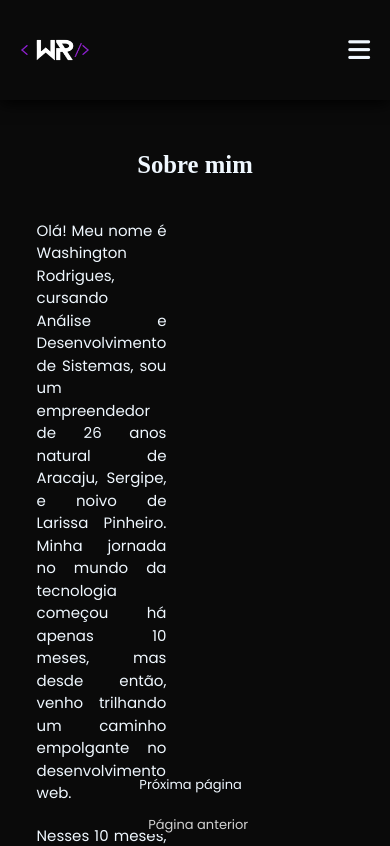
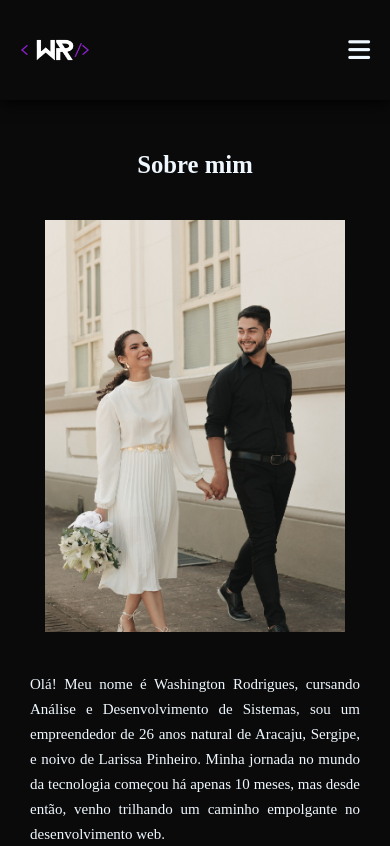
Before and after one commit to washingtonrodriigues/meu-portifolio, a React (Vite) app: page /about in a window 390 px wide. Shown: the top 846 px of the page. Built offline with nearby package versions, Linux system fonts and the light colour scheme; the HTML template or start-up script is replaced by a standard one; a web font is replaced by a local one.

Commit message:
ajustes nos botoes de next e prev e estilização responsiva da tela about

```diff
--- a/src/Components/About/index.jsx
+++ b/src/Components/About/index.jsx
@@ -12,6 +12,7 @@ export default function About() {
       animate={{ opacity: 1 }}
       exit={{ opacity: 0 }}
       className={classNames(styles.container_about)}
+      style={{ position: 'relative' }}
     >
       <h2>Sobre mim</h2>
       <div className={classNames(styles.content_about)}>
@@ -24,8 +25,8 @@ export default function About() {
         </div>
         <img src="../../public/couple.jpg" alt="" className={classNames(styles.img_about)} />
       </div>
-      <PreviousPage to={'/experience'} />
-      <NextPage to={'/contact'} />
+      <PreviousPage className={classNames(styles.previous_page_about)} to={'/experience'} />
+      <NextPage className={classNames(styles.next_page_about)} to={'/contact'} />
     </motion.div>
   );
 }
--- a/src/Components/About/styles.module.css
+++ b/src/Components/About/styles.module.css
@@ -24,8 +24,9 @@
 .text > p {
   text-align: justify;
   margin-top: 20px;
-  font-family: var(--font-Poppins);
+  font-family: var(--font-REM);
   font-size: 15px;
+  line-height: 30px;
 }
 
 .img_about {
@@ -37,3 +38,94 @@
   text-decoration: none;
   color: var(--color-purple);
 }
+
+.previous_page_about,
+.next_page_about {
+  bottom: -60px;
+}
+
+/* MEDIA QUERY */
+@media (min-width: 1441px) {
+  .container_about > h2 {
+    font-size: 3.5rem;
+  }
+
+  .text > p {
+    font-size: 2rem;
+    line-height: 50px;
+  }
+
+  .next_page_about,
+  .previous_page_about {
+    font-size: 1.5rem;
+  }
+}
+
+@media (max-width: 1024px) {
+  .img_about {
+    width: 100%;
+    max-width: 400px;
+  }
+}
+
+@media (max-width: 768px) {
+  .content_about {
+    display: flex;
+    flex-direction: column-reverse;
+    gap: 30px;
+  }
+
+  .img_about {
+    width: 100%;
+    max-width: 300px;
+    margin-top: 50px;
+  }
+}
+
+@media (max-width: 425px) {
+  .content_about {
+    display: flex;
+    flex-direction: column-reverse;
+    gap: 20px;
+    padding-left: 30px;
+    padding-right: 30px;
+  }
+
+  .img_about {
+    margin-top: 20px;
+  }
+
+  .text > p {
+    line-height: 25px;
+  }
+
+  .next_page_about {
+    bottom: -30px;
+    right: 39%;
+  }
+
+  .previous_page_about {
+    bottom: -60px;
+    left: 39%;
+  }
+}
+
+@media (max-width: 380px) {
+  .next_page_about {
+    right: 38%;
+  }
+
+  .previous_page_about {
+    left: 37%;
+  }
+}
+
+@media (max-width: 320px) {
+  .next_page_about {
+    right: 35%;
+  }
+
+  .previous_page_about {
+    left: 36%;
+  }
+}
--- a/src/Components/Experience/index.jsx
+++ b/src/Components/Experience/index.jsx
@@ -28,6 +28,7 @@ export default function Experience() {
       animate={{ opacity: 1 }}
       exit={{ opacity: 0 }}
       className={classNames(styles.container_exp)}
+      style={{ position: 'relative' }}
     >
       <div>
         <h2 className={classNames(styles.h2_exp)}>Experiência</h2>
@@ -52,8 +53,14 @@ export default function Experience() {
         <h2 className={classNames(styles.h2_skills)}>Competências</h2>
         <Skills />
       </div>
-      <PreviousPage to={"/projects"} />
-      <NextPage to={"/about"} />
+      <PreviousPage
+        className={classNames(styles.previous_page_exp)}
+        // style={{ left: '0', fontSize: '12px' }}
+        to={"/projects"} />
+      <NextPage
+        className={classNames(styles.next_page_exp)}
+        // style={{ right: '0', fontSize: '12px' }}
+        to={"/about"} />
     </motion.div>
   );
 }
--- a/src/Components/Experience/styles.module.css
+++ b/src/Components/Experience/styles.module.css
@@ -108,6 +108,14 @@ div {
     margin: 0 auto;
     width: 100%;
   }
+
+  .next_page_exp {
+    right: 0;
+  }
+
+  .previous_page_exp {
+    left: 0;
+  }
 }
 
 @media (max-width: 620px) {
@@ -115,5 +123,34 @@ div {
     display: flex;
     flex-direction: column;
     width: 100%;
+    margin-bottom: 100px;
+  }
+
+  .next_page_exp {
+    right: 36%;
+  }
+
+  .previous_page_exp {
+    left: 35%;
   }
 }
+
+@media (max-width: 380px) {
+  .next_page_exp {
+    right: 33%;
+  }
+
+  .previous_page_exp {
+    left: 33%;
+  }
+}
+
+@media (max-width: 320px) {
+  .next_page_exp {
+    right: 29%;
+  }
+
+  .previous_page_exp {
+    left: 29%;
+  }
+}
--- a/src/Components/NextPage/index.jsx
+++ b/src/Components/NextPage/index.jsx
@@ -2,9 +2,9 @@ import { NavLink } from 'react-router-dom';
 import styles from './styles.module.css';
 import classNames from 'classnames';
 
-export default function NextPage({ to }) {
+export default function NextPage({ to, className }) {
   return (
-    <NavLink className={classNames(styles.next_page)} to={to}>
+    <NavLink className={classNames([styles.next_page], className)} to={to}>
       Próxima página
     </NavLink>
   );
--- a/src/Components/NextPage/styles.module.css
+++ b/src/Components/NextPage/styles.module.css
@@ -28,6 +28,7 @@
 @media (max-width: 768px) {
   .next_page {
     bottom: 20px;
+    font-size: 12px;
   }
 }
 
--- a/src/Components/PreviousPage/index.jsx
+++ b/src/Components/PreviousPage/index.jsx
@@ -2,9 +2,9 @@ import { NavLink } from 'react-router-dom';
 import styles from './styles.module.css';
 import classNames from 'classnames';
 
-export default function PreviousPage({ to }) {
+export default function PreviousPage({ to, className }) {
   return (
-    <NavLink className={classNames(styles.previous_page)} to={to}>
+    <NavLink className={classNames([styles.previous_page], className)} to={to}>
       Página anterior
     </NavLink>
   );
--- a/src/Components/PreviousPage/styles.module.css
+++ b/src/Components/PreviousPage/styles.module.css
@@ -17,6 +17,7 @@
 @media (max-width: 768px) {
   .previous_page {
     bottom: 20px;
+    font-size: 12px;
   }
 }
 
--- a/src/Components/Projects/index.jsx
+++ b/src/Components/Projects/index.jsx
@@ -30,7 +30,8 @@ export default function Projects({ project }) {
       initial={{ opacity: 0 }}
       animate={{ opacity: 1 }}
       exit={{ opacity: 0 }}
-      className={classNames(styles.container_projects)}>
+      className={classNames(styles.container_projects)}
+      style={{ position: 'relative' }}>
       <h2 data-aos="fade-right" data-aos-duration="1000">Projetos</h2>
       <div className={classNames(styles.content_projects)}>
         <div className={classNames(styles.select_project_type)} data-aos="fade-up" data-aos-duration="1000" data-aos-delay="200">
@@ -100,8 +101,8 @@ export default function Projects({ project }) {
           )}
         </div>
       </div>
-      <PreviousPage to={'/'} />
-      <NextPage to={'/experience'} />
+      <PreviousPage className={classNames(styles.previous_page_projects)} to={'/'} />
+      <NextPage className={classNames(styles.next_page_projects)} to={'/experience'} />
     </motion.div>
   );
 }
--- a/src/Components/Projects/styles.module.css
+++ b/src/Components/Projects/styles.module.css
@@ -170,6 +170,11 @@
   .project_text > h3 {
     font-size: 1rem;
   }
+
+  .next_page_projects,
+  .previous_page_projects {
+    bottom: 0;
+  }
 }
 
 @media (max-width: 425px) {
@@ -201,6 +206,16 @@
   .carousel-control-next {
     display: none;
   }
+
+  .next_page_projects {
+    bottom: -30px;
+    right: 39%;
+  }
+
+  .previous_page_projects {
+    bottom: -60px;
+    left: 39%;
+  }
 }
 
 @media (max-width: 380px) {
@@ -220,10 +235,26 @@
     display: flex;
     flex-wrap: wrap;
   }
+
+  .next_page_projects {
+    right: 37%;
+  }
+
+  .previous_page_projects {
+    left: 38%;
+  }
 }
 
 @media (max-width: 320px) {
   .img_carousel {
     max-width: 280px;
   }
+
+  .next_page_projects {
+    right: 35%;
+  }
+
+  .previous_page_projects {
+    left: 36%;
+  }
 }
```
